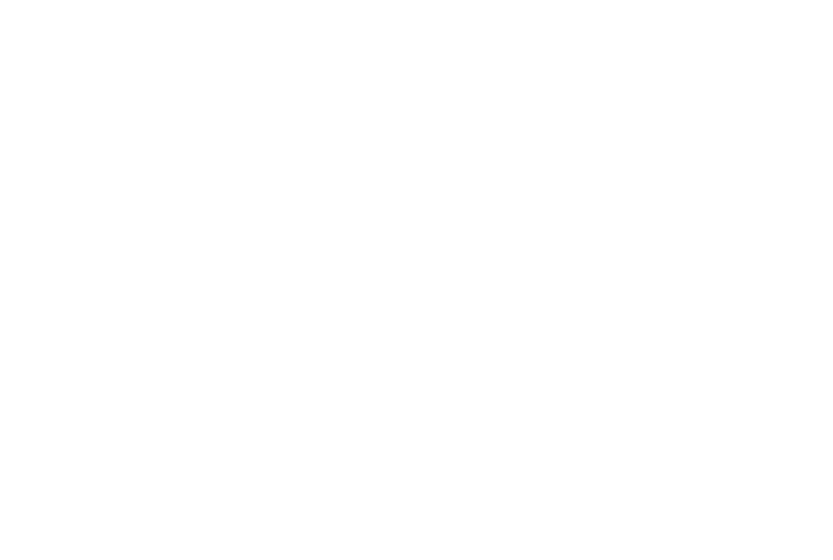
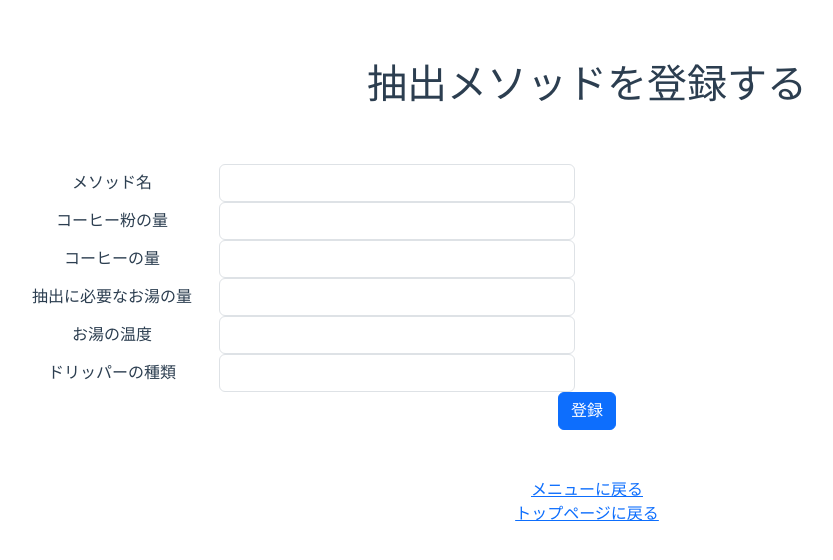
Before and after one commit to tsukasa-hash/coffee_vue_app, a Vue app: page /method_register in a window 1280 px wide. Before the commit this address had no page. Shown: the top 560 px of the page, without its empty margins (53-886 px from the left). Built offline with nearby package versions, Linux system fonts and the light colour scheme.

Commit message:
基本のformsを作成

```diff
--- a/package.json
+++ b/package.json
@@ -9,6 +9,7 @@
   },
   "dependencies": {
     "@popperjs/core": "^2.11.8",
+    "axios": "^1.8.3",
     "bootstrap": "^5.3.3",
     "bootstrap-vue": "^2.23.1",
     "core-js": "^3.8.3",
@@ -39,7 +40,6 @@
     "rules": {
       "no-unused-vars": "off",
       "vue/multi-word-component-names": "off"
-
     }
   },
   "browserslist": [
--- a/src/App.vue
+++ b/src/App.vue
@@ -1,18 +1,10 @@
 <template>
-  <!-- <img alt="Vue logo" src="./assets/logo.png">
-  <HelloWorld msg="Welcome to Your Vue.js App"/> -->
-  <router-view></router-view>
+  <div>
+    <router-view></router-view>
+  </div>
 </template>
 
 <script>
-// import HelloWorld from './components/HelloWorld.vue'
-
-// export default {
-//   name: 'App',
-//   components: {
-//     HelloWorld
-//   }
-// }
 </script>
 
 <style>
--- a/src/components/HelloWorld.vue
+++ b/src/components/HelloWorld.vue
@@ -4,7 +4,7 @@
     <h1>{{ msg }}</h1>
     <b-button variant="primary">bootstrap-vue-btn</b-button>
     <router-link to="/top">top pageを表示</router-link>
-    <button class="btn btn-primary" @click="showTopPage">top pageへ遷移</button>
+
 
     <router-view></router-view>
   </div>
--- /dev/null
+++ b/src/components/MethodRegister.vue
@@ -0,0 +1,62 @@
+<template>
+    <div>
+        <h1>抽出メソッドを登録する</h1>
+        <div class="py-5">
+            <div class="container">
+            <div class="row">
+                <div class="col-md-12">
+                <form id="c_form-h" class="">
+                    <div class="form-group row">
+                        <label for="inputmailh" class="col-2 col-form-label" style="">メソッド名</label>
+                        <div class="col-10 col-md-4" style="">
+                            <input type="text" class="form-control" id="inputmailh">
+                        </div>
+                    </div>
+                    <div class="form-group row">
+                        <label for="inputmailh" class="col-2 col-form-label" style="">コーヒー粉の量</label>
+                        <div class="col-10 col-md-4" style="">
+                            <input type="text" class="form-control" id="inputmailh">
+                        </div>
+                    </div>
+                    <div class="form-group row">
+                        <label for="inputmailh" class="col-2 col-form-label" style="">コーヒーの量</label>
+                        <div class="col-10 col-md-4" style="">
+                            <input type="text" class="form-control" id="inputmailh">
+                        </div>
+                    </div>
+                    <div class="form-group row">
+                        <label for="inputmailh" class="col-2 col-form-label" style="">抽出に必要なお湯の量</label>
+                        <div class="col-10 col-md-4" style="">
+                            <input type="text" class="form-control" id="inputmailh">
+                        </div>
+                    </div>
+                    <div class="form-group row">
+                        <label for="inputmailh" class="col-2 col-form-label" style="">お湯の温度</label>
+                        <div class="col-10 col-md-4" style="">
+                            <input type="text" class="form-control" id="inputmailh">
+                        </div>
+                    </div>
+                    <div class="form-group row">
+                        <label for="inputmailh" class="col-2 col-form-label" style="">ドリッパーの種類</label>
+                        <div class="col-10 col-md-4" style="">
+                            <input type="text" class="form-control" id="inputmailh">
+                        </div>
+                    </div>
+                    <button type="submit" class="btn btn-primary">登録</button>
+                </form>
+                </div>
+            </div>
+            </div>
+        </div>
+        <router-link to="/top">メニューに戻る</router-link>
+        <br>
+        <router-link to="/">トップページに戻る</router-link>
+    </div>
+</template>
+<script setup>
+import {ref} from 'vue';
+import axios from 'axios';
+</script>
+<style scoped>
+
+</style>
--- a/src/components/TopPage.vue
+++ b/src/components/TopPage.vue
@@ -1,8 +1,9 @@
 <template>
     <div>
-        <h1>トップページ</h1>
-        <button class="btn btn-primary">top page</button>
-        <router-link to="/">HelloWorldへ遷移</router-link>
+        <h1>何をする？</h1>
+        <router-link to="/">抽出する</router-link>
+        <br>
+        <router-link to="/method_register">抽出を登録する</router-link>
         <router-view></router-view>
     </div>
 </template>
--- a/src/router.js
+++ b/src/router.js
@@ -1,6 +1,7 @@
 import { createRouter,createWebHistory } from 'vue-router';
 import Home from './views/Home.vue'
 import TopPage from './components/TopPage.vue'
+import MethodRegister from './components/MethodRegister.vue'
 
 const routes = [
     {
@@ -8,7 +9,16 @@
       name: 'Home',
       component: Home
     },
-    { path: '/top', name: 'top', component: TopPage}
+    {
+        path: '/top',
+        name: 'top',
+        component: TopPage
+    },
+    {
+        path: '/method_register',
+        name: 'method_register',
+        component: MethodRegister
+    },
 ]
 
 const router = createRouter({
--- a/src/views/Home.vue
+++ b/src/views/Home.vue
@@ -1,12 +1,20 @@
 // 起動したときに最初に表示されるページ
 <template>
     <article class="max-w-7xl w-full bg-gray-200 sm:bg-red-200 md:bg-yellow-200 lg:bg-green-200 xl:bg-blue-200">
-      <img class="m-auto" alt="Vue logo" src="../assets/logo.png" />
+      <img class="m-auto" alt="Break Timw logo" src="../assets/break_time_logo.png" />
       <br>
-      <router-link to="/top">top pageを表示</router-link>
+      <button class="btn btn-light shadow-sm" @click="showTopPage">top pageへ遷移</button>
+      <!-- <button class="btn btn-light shadow-sm rounded-5" @click="showTopPage">top pageへ遷移</button>
+      <button class="btn btn-light shadow-sm rounded-pill" @click="showTopPage">top pageへ遷移</button> -->
     </article>
 </template>
 
-<script setup>
-// import HelloWorld from "../components/HelloWorld.vue";
+<script>
+export default {
+  methods: {
+    showTopPage() {
+      this.$router.push('/top');
+    }
+  }
+}
 </script>
```
Also changed, not shown: src/assets/break_time_logo.png (added), 1 other file (tests, documents, lock files or other folders).
